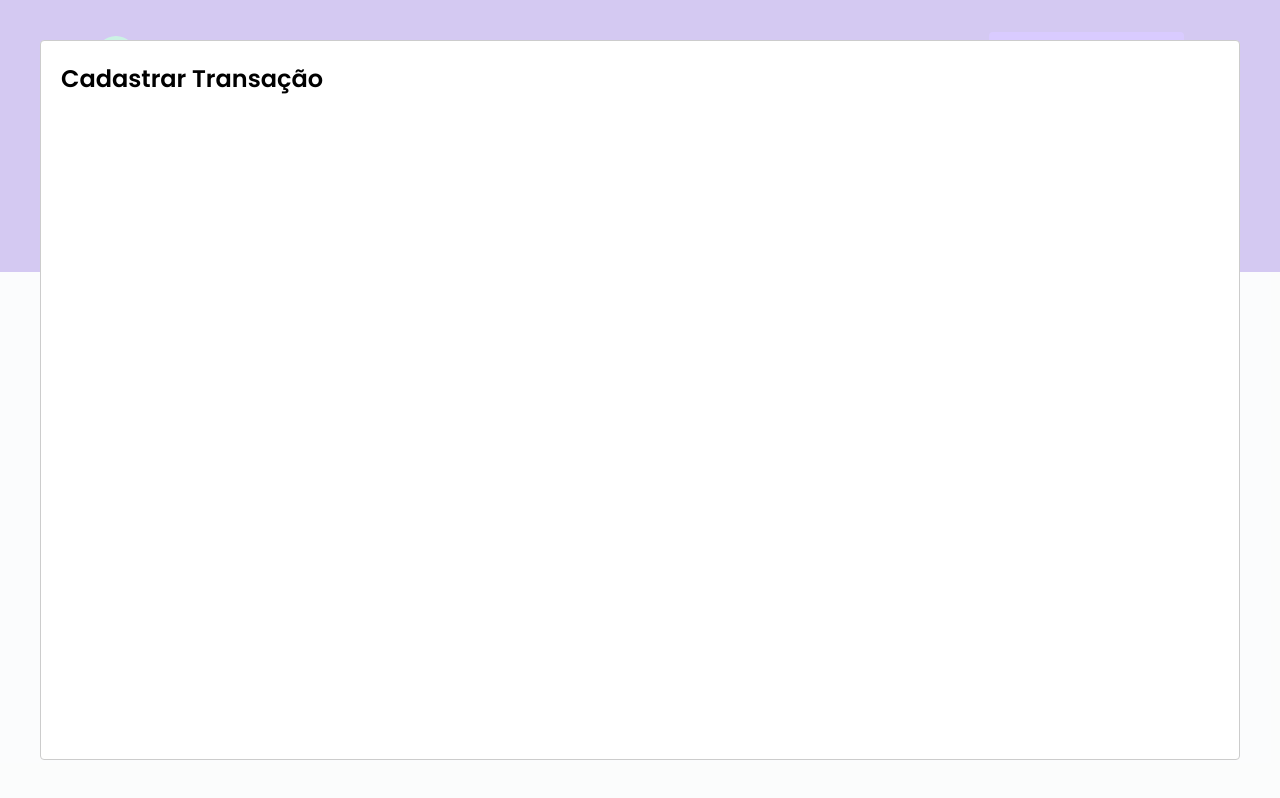
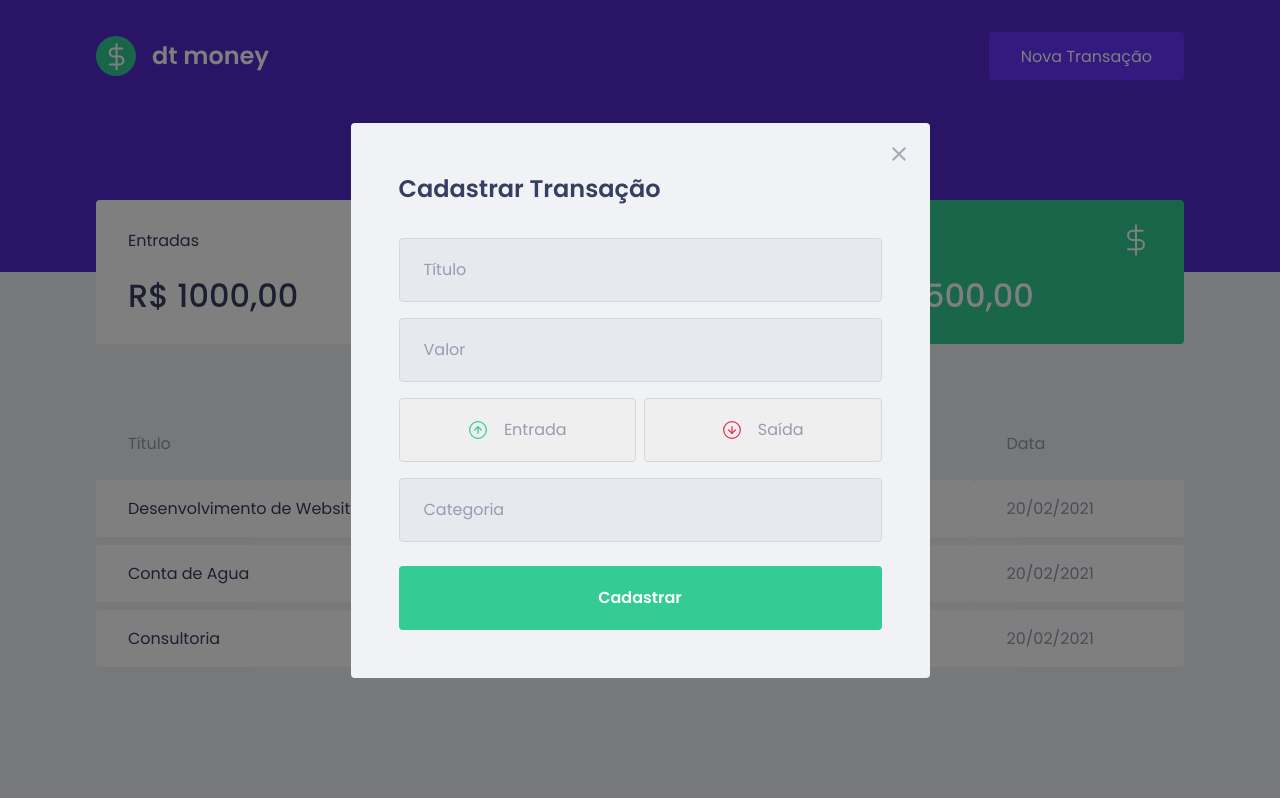
Before and after one commit to andrellgrillo/dt-money, a React (Create React App) app: page / in a window 1280 px wide. Both pictures are taken after a click on the button "Nova Transação". Built offline with nearby package versions, Linux system fonts and the light colour scheme; no server answers; what miragejs would draw is missing.

Commit message:
base do modal de transação concluido

```diff
--- a/package.json
+++ b/package.json
@@ -12,6 +12,7 @@
     "@types/react-dom": "^17.0.0",
     "axios": "^0.21.1",
     "miragejs": "^0.1.41",
+    "polished": "^4.1.2",
     "react": "^17.0.2",
     "react-dom": "^17.0.2",
     "react-modal": "^3.13.1",
--- a/src/components/NewTransactionModal/index.tsx
+++ b/src/components/NewTransactionModal/index.tsx
@@ -1,4 +1,8 @@
 import Modal from 'react-modal';
+import { Container, TransactionTypeContainer } from './styles';
+import closeImg from '../../assets/close.svg';
+import incomeImg from '../../assets/Entradas.svg';
+import outcomeImg from '../../assets/Saidas.svg';
 
 interface NewTransactionModalProps{
   isOpen: boolean;
@@ -10,8 +14,31 @@
     <Modal
       isOpen={isOpen}
       onRequestClose={onRequestClose}
+      overlayClassName="react-modal-overlay"
+      className="react-modal-content"
     >
+    <button type="button" onClick={onRequestClose} className="react-modal-close" >
+      <img src={closeImg} alt="Close" />
+    </button>
+    <Container>
       <h2>Cadastrar Transação</h2>
+      <input placeholder="Título" />
+      <input type="number" placeholder="Valor" />
+      <TransactionTypeContainer>
+        <button type="button">
+          <img src={incomeImg} alt="Entrada" />
+          <span>Entrada</span>
+        </button>
+        <button type="button">
+          <img src={outcomeImg} alt="Saida" />
+          <span>Saída</span>
+        </button>
+      </TransactionTypeContainer>
+      <input placeholder="Categoria" />
+      <button type="submit" >Cadastrar</button>
+    </Container>
+
+
     </Modal>
   )
 }
--- a/src/components/NewTransactionModal/styles.ts
+++ b/src/components/NewTransactionModal/styles.ts
@@ -1,5 +1,80 @@
 import styled from 'styled-components';
+import {darken} from 'polished'
 
-export const Container = styled.div`
+export const Container = styled.form`
+  h2 {
+    color: var(--text-title);
+    font-size: 1.5rem;
+    margin-bottom: 2rem;
+  }
+
+  input {
+    width: 100%;
+    padding: 0 1.5rem;
+    height: 4rem;
+    border-radius: 0.25rem;
+
+    border: 1px solid #d7d7d7;
+    background: #e7e9ee;
+    font-weight: 400;
+    font-size: 1rem;
+
+    &::placeholder {
+      color: var(--text-body);
+    }
+
+    & + input {
+      margin-top: 1rem;
+    }
+  }
+  button[type="submit"] {
+    width: 100%;
+    padding: 0 1.5rem;
+    height: 4rem;
+    background: var(--green);
+    color: #fff;
+    border-radius: 0.25rem;
+    border: 0;
+    font-size: 1rem;
+    font-weight: 600;
+    margin-top: 1.5rem;
+    transition: filter 0.3s;
+
+    &:hover {
+      filter: brightness(0.9);
+    }
+  }
 
 `;
+export const TransactionTypeContainer = styled.div`
+  margin: 1rem 0;
+  display: grid;
+  grid-template-columns: 1fr 1fr;
+  gap: 0.5rem;
+
+  button {
+    height: 4rem;
+    display: flex;
+    align-items: center;
+    justify-content: center;
+    border-radius: 0.25rem;
+    border: 1px solid #d7d7d7;
+    transition: border-color 0.3s;
+
+    img{
+      width: 20px;
+      height: 20px;
+    }
+
+    &:hover {
+      border-color: ${darken(0.1,'#d7d7d7')}
+    }
+  }
+
+  span {
+    display:inline-block;
+    margin-left: 1rem;
+    font-size: 1rem;
+    color: var(--text-body)
+  }
+`;
--- a/src/styles/global.ts
+++ b/src/styles/global.ts
@@ -49,4 +49,39 @@
     opacity: 0.6;
     cursor: not-allowed;
   }
+
+  .react-modal-overlay {
+    background: rgba(0,0,0,0.5);
+    position: fixed;
+    top: 0;
+    bottom: 0;
+    right: 0;
+    left: 0;
+
+    display: flex;
+    align-items: center;
+    justify-content: center;
+
+  }
+
+  .react-modal-content {
+    width: 100%;
+    max-width: 579px;
+    background: var(--background);
+    padding: 3rem;
+    position: relative;
+    border-radius: 0.25rem;
+  }
+  .react-modal-close {
+    position: absolute;
+    right: 1.5rem;
+    top: 1.5rem;
+    border: 0;
+    background: transparent;
+    transition: filter 0.3s;
+
+    &:hover{
+      filter:brightness(0.8)
+    }
+  }
 `;
```
Also changed, not shown: src/assets/close.svg (added), 1 other file (tests, documents, lock files or other folders).
